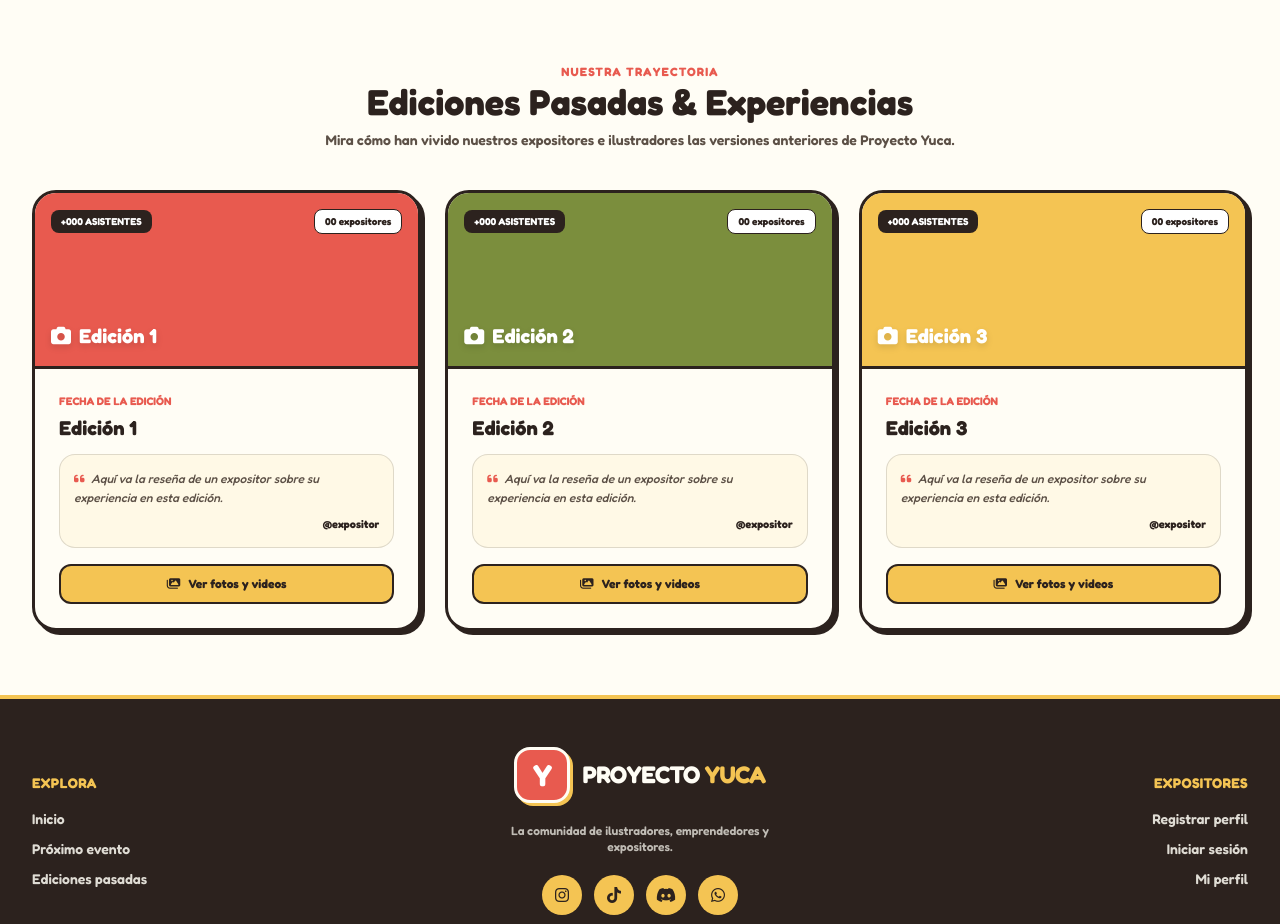
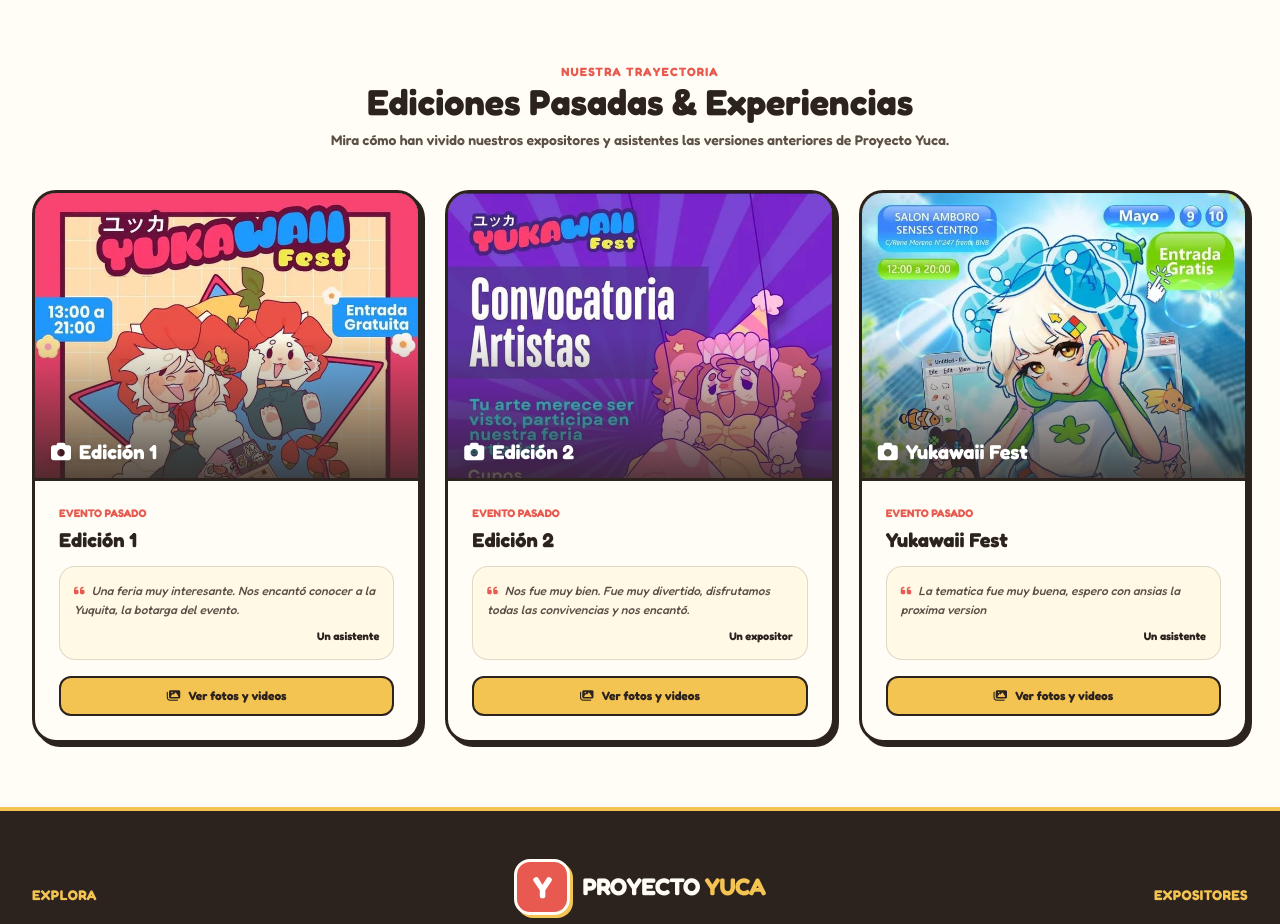
Before and after one commit to ADICTTT/PROYECTO_YUCA, an Angular app: page / in a window 1280 px wide. Shown: the part 1848-2772 px from the top of the page. Built offline with nearby package versions, Linux system fonts and the light colour scheme.

Commit message:
imagenes

```diff
--- a/src/app/core/layout/footer/footer.component.ts
+++ b/src/app/core/layout/footer/footer.component.ts
@@ -14,7 +14,7 @@ export class FooterComponent {
   redes = [
     { nombre: 'Instagram', icono: 'fa-instagram', url: 'https://www.instagram.com/yukawaiifest' },
     { nombre: 'TikTok', icono: 'fa-tiktok', url: 'https://www.tiktok.com/@yukawaiifest' },
-    { nombre: 'Discord', icono: 'fa-discord', url: 'https://discord.com/' },
+    { nombre: 'Discord', icono: 'fa-discord', url: 'https://discord.gg/DfpuHVQt' },
     { nombre: 'Canal de WhatsApp', icono: 'fa-whatsapp', url: 'https://whatsapp.com/channel/0029Vb20xSb4NVie43lyiB1z' },
   ];
 }
--- a/src/app/features/public/home/home.component.html
+++ b/src/app/features/public/home/home.component.html
@@ -237,7 +237,7 @@
       <span class="text-xs font-black uppercase tracking-widest text-[#E85A4F]">Nuestra Trayectoria</span>
       <h2 class="text-3xl sm:text-4xl font-black text-[#2C221E]">Ediciones Pasadas &amp; Experiencias</h2>
       <p class="text-xs sm:text-sm font-semibold text-[#5C5046]">
-        Mira cómo han vivido nuestros expositores e ilustradores las versiones anteriores de Proyecto Yuca.
+        Mira cómo han vivido nuestros expositores y asistentes las versiones anteriores de Proyecto Yuca.
       </p>
     </div>
 
@@ -245,16 +245,15 @@
   @for (e of eventosPasados; track e.titulo) {
     <div class="bg-[#FFFDF5] border-[3px] border-[#2C221E] rounded-3xl overflow-hidden shadow-[4px_4px_0px_0px_rgba(44,34,30,1)] hover:-translate-y-1 transition duration-200 flex flex-col justify-between">
 
-          <div [class]="'h-44 border-b-[3px] border-[#2C221E] p-4 flex flex-col justify-between ' + e.imagenBg">
-            <div class="flex justify-between items-center">
-              <span class="bg-[#2C221E] text-white text-[10px] font-black uppercase px-2.5 py-1 rounded-lg">
-                {{ e.asistentes }}
-              </span>
-              <span class="bg-white text-[#2C221E] text-[10px] font-black px-2.5 py-1 rounded-lg border border-[#2C221E]">
-                {{ e.expositores }}
-              </span>
-            </div>
-            <div class="text-white font-black text-xl drop-shadow-md flex items-center gap-2">
+      <!-- Afiche -->
+      <div class="relative h-72 border-b-[3px] border-[#2C221E] overflow-hidden bg-[#2C221E]">
+        <img
+          [src]="e.imagen"
+          [alt]="'Afiche de ' + e.titulo"
+          class="absolute inset-0 w-full h-full object-cover object-top"
+        />
+        <div class="absolute inset-0 bg-gradient-to-t from-[#2C221E]/80 via-transparent to-transparent"></div>
+        <div class="absolute bottom-3 left-4 text-white font-black text-xl drop-shadow-md flex items-center gap-2">
           <i class="fa-solid fa-camera"></i>
           <span>{{ e.titulo }}</span>
         </div>
@@ -264,11 +263,14 @@
         <div>
           <span class="text-[11px] font-bold text-[#E85A4F] uppercase block mb-1">{{ e.fecha }}</span>
           <h3 class="text-xl font-black text-[#2C221E] mb-3">{{ e.titulo }}</h3>
+
+          @if (e.resena) {
             <div class="bg-[#FFF9E6] p-3.5 rounded-2xl border border-[#2C221E]/15 text-xs font-medium text-[#5C5046] italic leading-relaxed">
               <i class="fa-solid fa-quote-left text-[#E85A4F] mr-1"></i>
               {{ e.resena }}
               <span class="block font-black text-[#2C221E] not-italic mt-2 text-right text-[11px]">{{ e.autor }}</span>
             </div>
+          }
         </div>
 
         <button
--- a/src/app/features/public/home/home.component.ts
+++ b/src/app/features/public/home/home.component.ts
@@ -166,31 +166,25 @@ export class HomeComponent implements OnInit, OnDestroy {
   // ---------- Ediciones pasadas (reemplaza por datos reales) ----------
   eventosPasados = [
     {
-      titulo: 'Edición 1',
-      fecha: 'Fecha de la edición',
-      asistentes: '+000 asistentes',
-      expositores: '00 expositores',
-      resena: 'Aquí va la reseña de un expositor sobre su experiencia en esta edición.',
-      autor: '@expositor',
-      imagenBg: 'bg-[#E85A4F]',
+        titulo: 'Edición 1',
+        fecha: 'Evento pasado',
+        imagen: '/images/aficheUno.png',
+        resena: 'Una feria muy interesante. Nos encantó conocer a la Yuquita, la botarga del evento.',
+        autor: 'Un asistente',
     },
     {
-      titulo: 'Edición 2',
-      fecha: 'Fecha de la edición',
-      asistentes: '+000 asistentes',
-      expositores: '00 expositores',
-      resena: 'Aquí va la reseña de un expositor sobre su experiencia en esta edición.',
-      autor: '@expositor',
-      imagenBg: 'bg-[#7B8E3D]',
+        titulo: 'Edición 2',
+        fecha: 'Evento pasado',
+        imagen: '/images/aficheDos.png',
+        resena: 'Nos fue muy bien. Fue muy divertido, disfrutamos todas las convivencias y nos encantó.',
+        autor: 'Un expositor',
     },
     {
-      titulo: 'Edición 3',
-      fecha: 'Fecha de la edición',
-      asistentes: '+000 asistentes',
-      expositores: '00 expositores',
-      resena: 'Aquí va la reseña de un expositor sobre su experiencia en esta edición.',
-      autor: '@expositor',
-      imagenBg: 'bg-[#F4C453]',
+        titulo: 'Yukawaii Fest',
+        fecha: 'Evento pasado',
+        imagen: '/images/aficheTres.png',
+        resena: 'La tematica fue muy buena, espero con ansias la proxima version',
+        autor: 'Un asistente',
     },
-  ];
+    ];
 }
```
Lines whose indentation alone changed are shown as unchanged.
